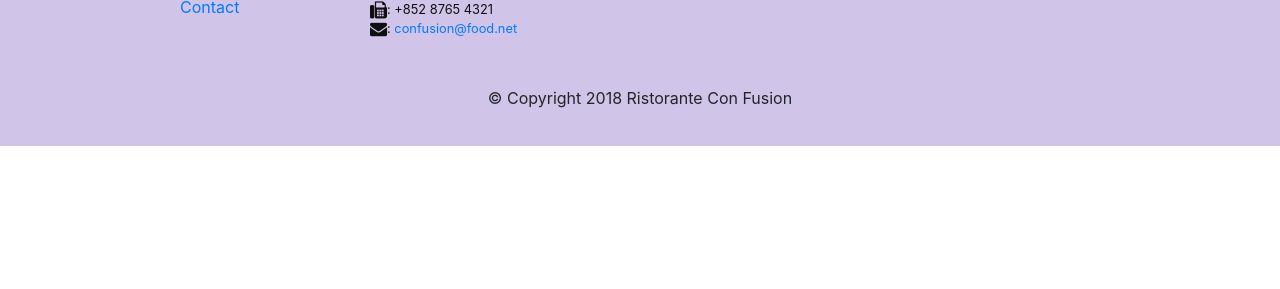
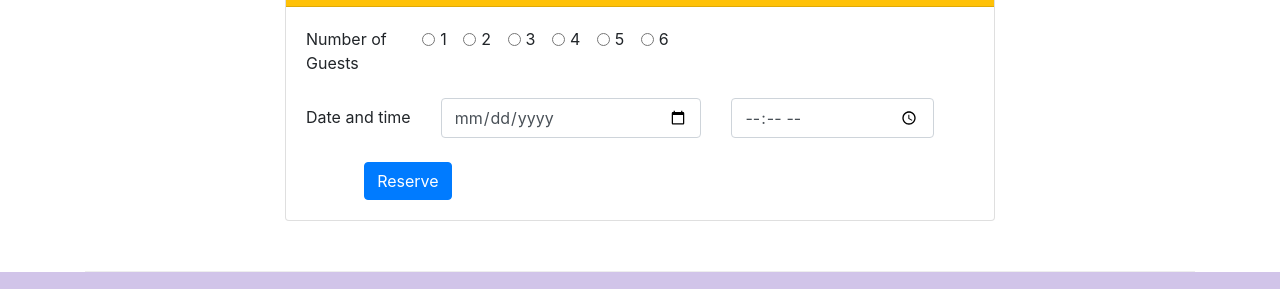
Before and after one commit to davinun99/coursera-bootstrap, a website: page index.html in a window 1280 px wide. Shown: the part 1663-1952 px from the top of the page. Before the commit the page ends 1809 px from the top, so only its background shows below. Drawn offline with nearby package versions, Linux system fonts and the light colour scheme.

Commit message:
Homework2

```diff
--- a/index.html
+++ b/index.html
@@ -44,7 +44,14 @@
                     <p>We take inspiration from the World's best cuisines, and create a unique fusion experience. Our lipsmacking creations will tickle your culinary senses!</p>
                 </div>
                 <div class="col-12 col-sm align-self-center">
-                    <img src="img/logo.png" alt="Logo" class="img-fluid">
+                    <div class="row">
+                        <div class="col-5 col-md-6">
+                            <img src="img/logo.png" alt="Logo" class="img-fluid">
+                        </div>
+                        <div class="col-7 col-md-6 align-self-center">
+                            <a href="#formReserve" class="btn btn-block btn-warning font-weight-bold">Reserve table</a>
+                        </div>
+                    </div>
                 </div>
             </div>
         </div>
@@ -59,7 +66,7 @@
                 <div class="media">
                     <img src="img/uthappizza.png" alt="Uthappizza" class="d-flex mr-3 img-thumbnail align-self-center">
                     <div class="media-body">
-                        <h2 class="mt-0">Uthappizza</h2>
+                        <h2 class="mt-0">Uthappizza <span class="badge badge-danger">HOT</span> <span class="badge badge-pill badge-secondary">$4.99</span></h2>
                         <p>A unique combination of Indian Uthappam (pancake) and Italian pizza, topped with Cerignola olives, ripe vine cherry tomatoes, Vidalia onion, Guntur chillies and Buffalo Paneer.</p>
                     </div>
                 </div>
@@ -72,8 +79,13 @@
                 <h3>This Month's Promotions</h3>
             </div>
             <div class="col col-sm col-md">
-                <h2>Weekend Grand Buffet</h2>
-                <p>Featuring mouthwatering combinations with a choice of five different salads, six enticing appetizers, six main entrees and five choicest desserts. Free flowing bubbly and soft drinks. All for just $19.99 per person </p>
+                <div class="media">
+                    <div class="media-body">
+                        <h2>Weekend Grand Buffet <span class="badge badge-danger">NEW</span></h2>
+                        <p>Featuring mouthwatering combinations with a choice of five different salads, six enticing appetizers, six main entrees and five choicest desserts. Free flowing bubbly and soft drinks. All for just $19.99 per person </p>
+                    </div>
+                    <img src="img/buffet.png" alt="Buffet" class="d-flex mr-3 img-thumbnail align-self-center">
+                </div>
             </div>
         </div>
 
@@ -94,6 +106,68 @@
                     </div>
                 </div>
 
+            </div>
+        </div>
+
+        <div class="row row-content justify-content-center">
+            <div class="col-12 col-sm-8">
+                <div class="card">
+                    <div class="card-header bg-warning">
+                        <h1 class="card-title text-white">
+                            Reserve a table
+                        </h1>
+                    </div>
+                    <div class="card-body">
+                        <form id="formReserve">
+                            <fieldset class="form-group">
+                                <div class="row">
+                                    <legend class="col-form-label col-sm-2 pt-0">Number of Guests</legend>
+                                    <div class="col-sm-10">
+                                        <div class="form-check form-check-inline">
+                                            <input type="radio" name="guestRadio" class="form-check-input" id="1guest">
+                                            <label for="1guest" class="form-check-label">1</label>
+                                        </div>
+                                        <div class="form-check form-check-inline">
+                                            <input type="radio" name="guestRadio" class="form-check-input" id="2guest">
+                                            <label for="2guest" class="form-check-label">2</label>
+                                        </div>
+                                        <div class="form-check form-check-inline">
+                                            <input type="radio" name="guestRadio" class="form-check-input" id="3guest">
+                                            <label for="3guest" class="form-check-label">3</label>
+                                        </div>
+                                        <div class="form-check form-check-inline">
+                                            <input type="radio" name="guestRadio" class="form-check-input" id="4guest">
+                                            <label for="4guest" class="form-check-label">4</label>
+                                        </div>
+                                        <div class="form-check form-check-inline">
+                                            <input type="radio" name="guestRadio" class="form-check-input" id="5guest">
+                                            <label for="5guest" class="form-check-label">5</label>
+                                        </div>
+                                        <div class="form-check form-check-inline">
+                                            <input type="radio" name="guestRadio" class="form-check-input" id="6guest">
+                                            <label for="6guest" class="form-check-label">6</label>
+                                        </div>
+                                    </div>
+                                </div>
+                            </fieldset>
+                            <div class="form-group row">
+                                <label class="col-auto col-form-label" for="date">Date and time</label>
+                                <div class="col-sm-5">
+                                    <input type="date" class="form-control" id="date" placeholder="Date" >
+                                </div>
+                                <div class="col-sm-4 mt-3 mt-sm-0">
+                                    <input type="time" class="form-control" placeholder="Time" >
+                                </div>
+                            </div>
+                            <div class="row mt-4">
+                                <div class="col-12 offset-sm-1">
+                                    <button type="submit" class="btn btn-primary">Reserve</button>
+                                </div>
+                            </div>
+
+                        </form>
+                    </div>
+                </div>
             </div>
         </div>
     </div>
```
